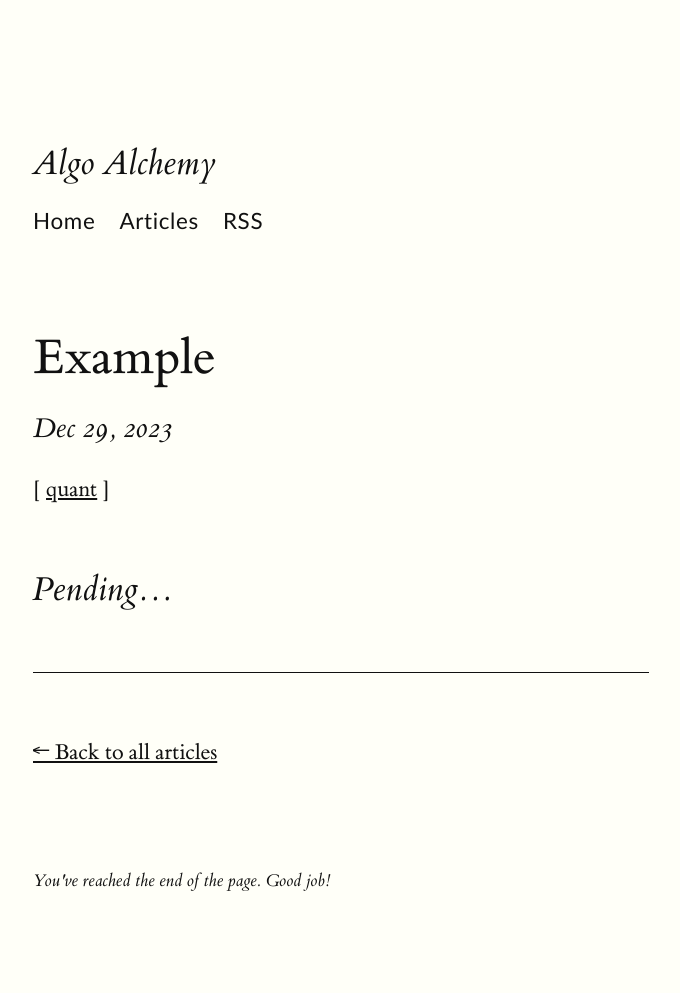
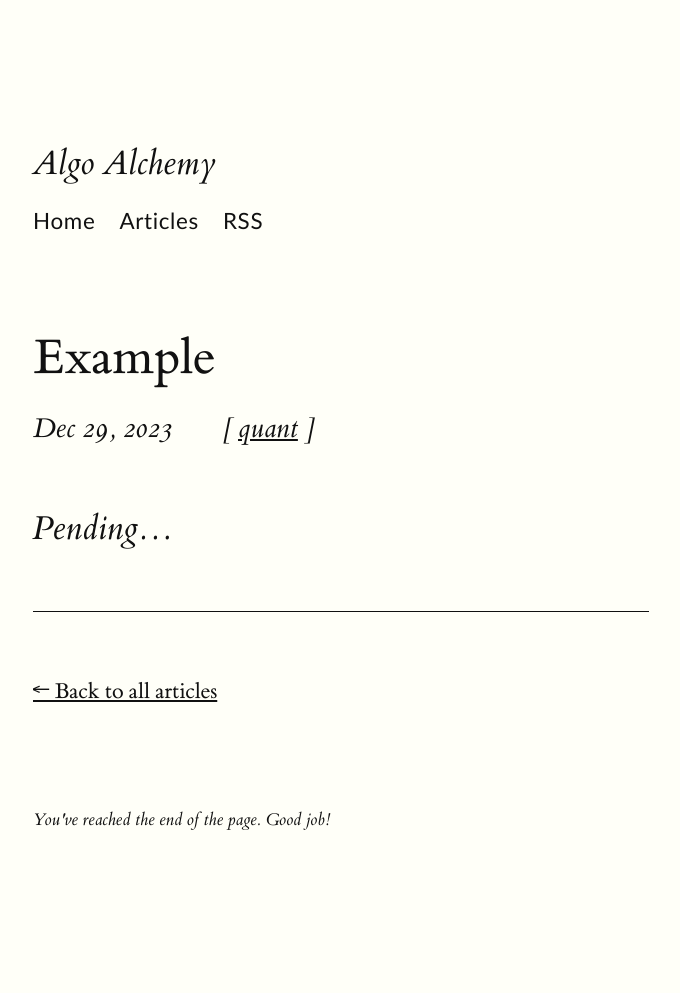
Before and after one commit to CSomers3/csomers3.github.io, a Jekyll site: the page built from _posts/2023-12-29-example.md, in a window 1280 px wide. Shown: the whole page, without its empty margins (127-807 px from the left). Built offline with Jekyll 4.4.1, drawn with Linux system fonts in a browser that asks for light colours; after the commit the page ends 932 px from its top, so only the background shows below that.

Commit message:
Update post.html

```diff
--- a/_layouts/post.html
+++ b/_layouts/post.html
@@ -10,16 +10,15 @@ layout: compress
 
     <article>
         <h1>{{ page.title }}</h1>
-        <p class="subtitle">{{ page.date | date: "%b %-d, %Y" }}</p>
-
-        <!-- Category Tagging -->
-        <div>
-            {% capture category_name %}{{ page.category }}{% endcapture %}
-            <span style="display:inline">[
+        <p class="subtitle">
+            {{ page.date | date: "%b %-d, %Y" }}
+            &emsp;
+            <span style="display:inline; margin-left: 10px;">
+                [{% capture category_name %}{{ page.category }}{% endcapture %}
                 <a href="/category/{{ category_name }}">{{ category_name }}</a>
-            ]</span>
-        </div>
-        <!-- End Category Tagging -->
+                ]
+            </span>
+        </p>
 
         {{ page.content }}
 
```
